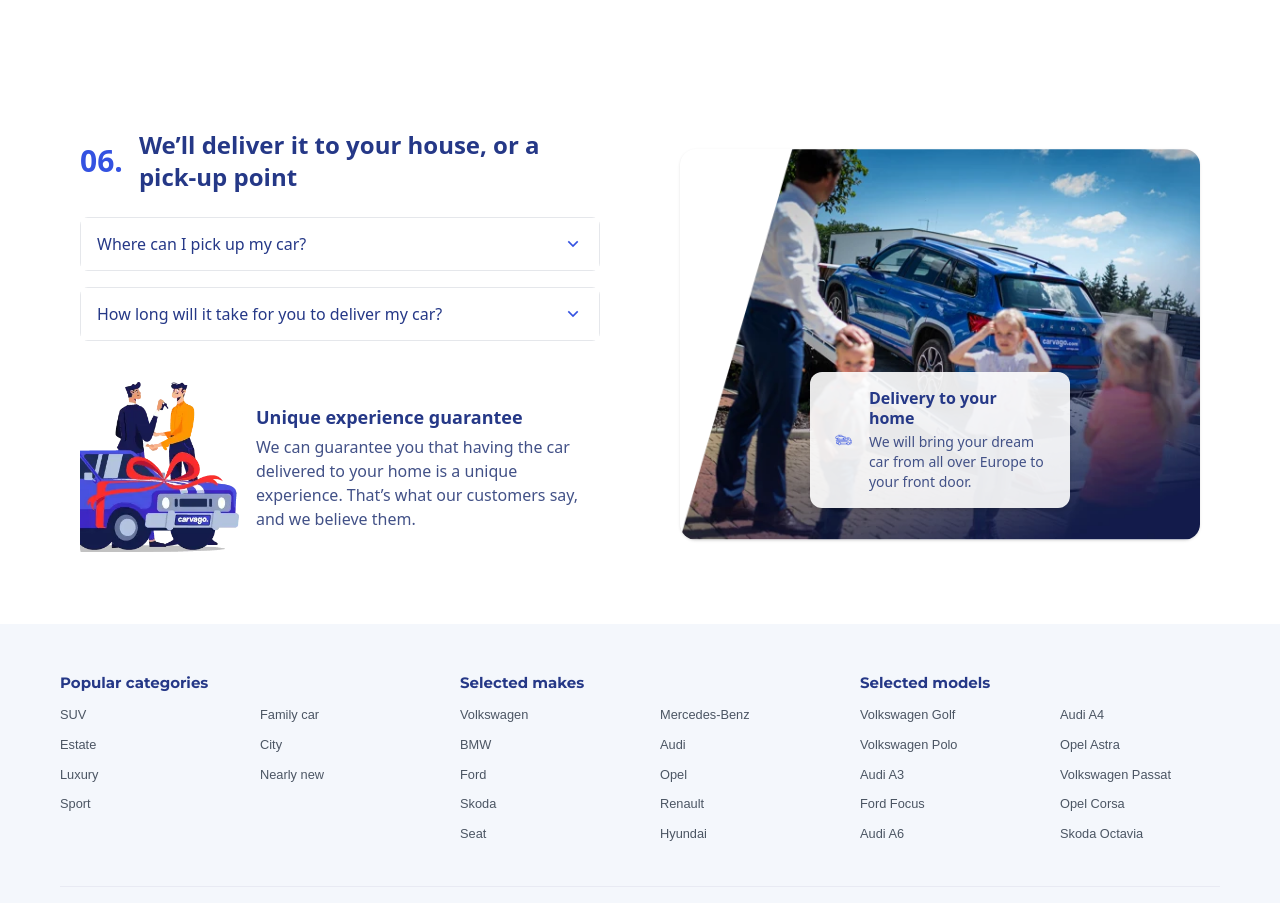
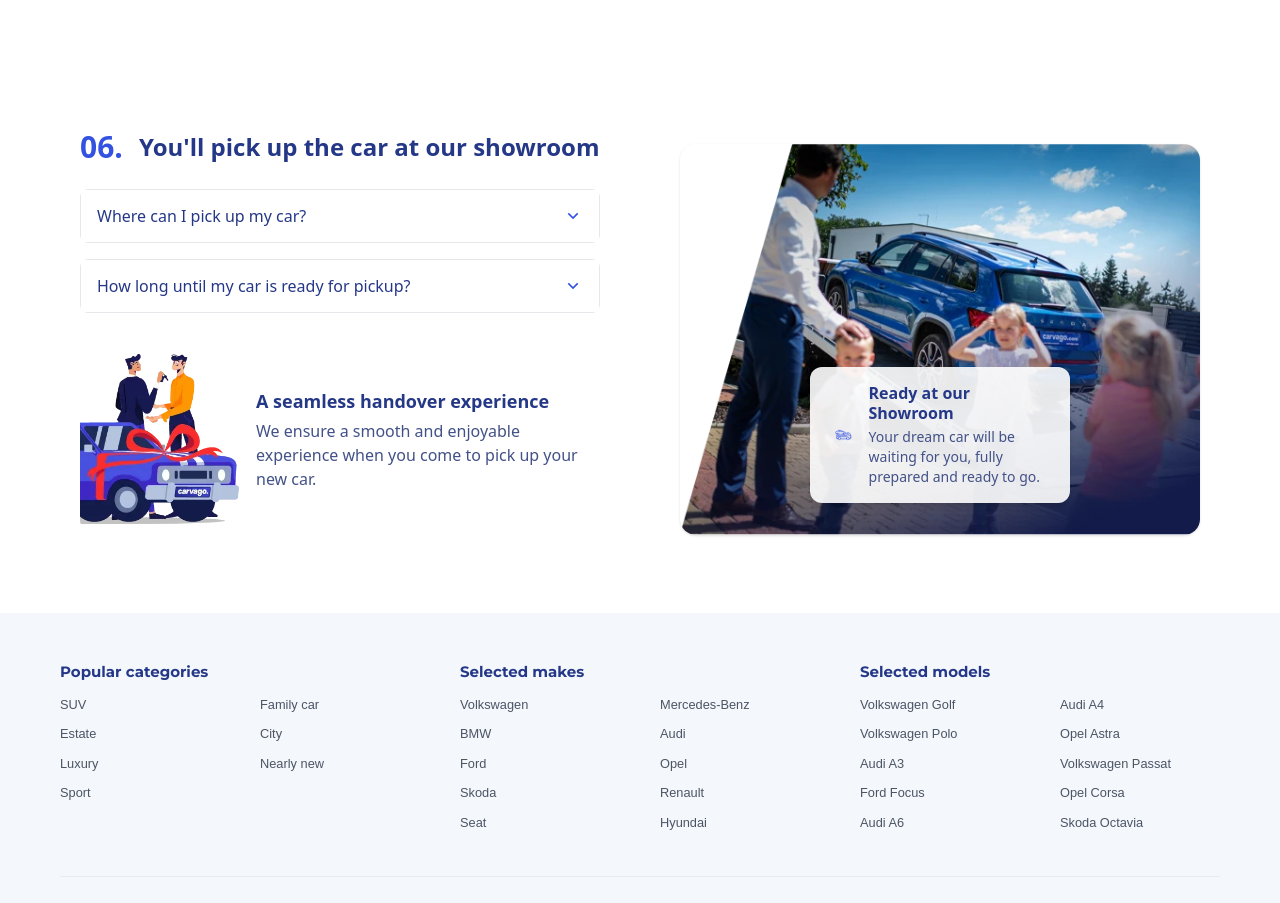
Before and after one commit to tn900225/AutoSaleDN-FE, a React (Vite) app: page /how-auto-works in a window 1280 px wide. Shown: the part 4400-5303 px from the top of the page. Built offline with nearby package versions, Linux system fonts and the light colour scheme.

Commit message:
Update Showroom Pickup

```diff
--- a/src/pages/HowAutoSaleWork.jsx
+++ b/src/pages/HowAutoSaleWork.jsx
@@ -6,7 +6,7 @@
   { number: "03.", label: "Order and pay", anchor: "orderAndPay" },
   { number: "04.", label: "We will provide a guarantee", anchor: "benefits" },
   { number: "05.", label: "We buy out the car", anchor: "carBuyOut" },
-  { number: "06.", label: "We deliver", anchor: "carDeliver" },
+  { number: "06.", label: "Showroom pickup", anchor: "carDeliver" },
 ];
 
 const benefits = [
@@ -94,7 +94,7 @@
     }
   };
 
-    const handleKnowMoreClick = () => {
+  const handleKnowMoreClick = () => {
     if (chooseYourCarRef.current) {
       chooseYourCarRef.current.scrollIntoView({ behavior: "smooth", block: "start" });
     }
@@ -720,19 +720,18 @@
             <div className="flex items-center mb-2">
               <h3 className="text-[#3452e1] text-3xl font-bold mr-4">06.</h3>
               <h4 className="text-2xl font-bold text-[#253887]">
-                We’ll deliver it to your house, or a pick-up point
+                You'll pick up the car at our showroom
               </h4>
             </div>
-            {/* Accordion with icons, dọc, box, border, shadow như ảnh */}
+            {/* Accordion */}
             <div className="flex flex-col gap-4 mt-6">
               <Accordion
-                // icon="/images/icons/oval-check.svg"
                 title="Where can I pick up my car?"
-                content={<>Wherever you wish. Whether we deliver the car directly to your doorstep or you pick it up at one of our pick-up points is entirely up to you. We will hand over the keys and documents, and your only worry will be deciding where to go for your first drive. At the pick-up point, we will also demonstrate the car and answer any questions you may have.</>}
+                content={<>You can pick up your car at our main showroom. We will have everything ready for you. We will hand over the keys and all necessary documents, and our specialist will demonstrate the car and answer any questions you may have.</>}
               />
               <Accordion
-                title="How long will it take for you to deliver my car?"
-                content={<>The process from payment receipt to car handover typically takes around 20 business days. We always strive to deliver as quickly as possible; however, in some cases, delivery times may be extended due to administrative procedures in individual European countries. Rest assured, we are doing everything possible to hand over the car to you in the shortest possible time. Transparency and open communication are key for us, which is why we will keep you informed about the status of your order and any potential changes to the delivery schedule.</>}
+                title="How long until my car is ready for pickup?"
+                content={<>The process from payment receipt to car handover typically takes around 15-20 business days. We always strive to prepare the car as quickly as possible. Transparency and open communication are key for us, which is why we will keep you informed about the status of your order and the exact date when the car is ready for you to pick up.</>}
               />
             </div>
 
@@ -740,13 +739,13 @@
             <div className="hidden md:flex items-center gap-4 mt-8">
               <img
                 src="/images/how-carvago-works-banner-delivery.webp"
-                alt="AutoSaleDN delivery"
+                alt="AutoSaleDN Showroom Pickup"
                 className="w-40 h-auto object-contain rounded-xl"
               />
               <div>
-                <h6 className="text-lg font-bold text-[#253887] mb-1">Unique experience guarantee</h6>
+                <h6 className="text-lg font-bold text-[#253887] mb-1">A seamless handover experience</h6>
                 <span className="text-[#425187] text-base font-medium">
-                  We can guarantee you that having the car delivered to your home is a unique experience. That’s what our customers say, and we believe them.
+                  We ensure a smooth and enjoyable experience when you come to pick up your new car.
                 </span>
               </div>
             </div>
@@ -754,30 +753,30 @@
             <div className="flex md:hidden flex-col items-center mt-8">
               <img
                 src="/images/how-carvago-works-banner-delivery-mobile.webp"
-                alt="AutoSaleDN delivery"
+                alt="AutoSaleDN Showroom Pickup"
                 className="w-40 h-auto object-contain rounded-xl mb-2"
               />
               <h6 className="text-lg font-bold text-[#253887] mb-1 text-center">
-                Unique experience guarantee
+                A seamless handover experience
               </h6>
               <span className="text-[#425187] text-base font-medium text-center">
-                We can guarantee you that having the car delivered to your home is a unique experience. That’s what our customers say, and we believe them.
+                We ensure a smooth and enjoyable experience when you come to pick up your new car.
               </span>
             </div>
           </div>
-          {/* Right: Video panel */}
+          {/* Right: Image panel */}
           <div className="flex-1 flex items-center justify-center relative min-h-[420px]">
             <div className="relative w-full flex flex-col items-center">
               {/* Desktop image */}
               <img
                 src="/images/how-carvago-works-delivery.webp"
-                alt="Delivery"
+                alt="Pickup at showroom"
                 className="hidden md:block w-full max-w-xl h-auto object-contain rounded-2xl shadow"
               />
               {/* Mobile image */}
               <img
                 src="/images/how-carvago-works-delivery-mobile.webp"
-                alt="Delivery"
+                alt="Pickup at showroom"
                 className="block md:hidden w-full max-w-xs h-auto object-contain rounded-2xl shadow"
               />
               <div className="absolute bottom-8 left-1/2 -translate-x-1/2 flex items-center gap-4 bg-white bg-opacity-90 rounded-xl shadow-md px-6 py-4">
@@ -787,22 +786,11 @@
                   <path d="M38.05 29.301L39.7988 28.8929C40.4438 28.7424 40.9 28.1675 40.9 27.5052V24.6095C40.9 23.7376 40.3067 22.9776 39.4608 22.7662L31.75 20.8385C31.5188 20.7807 31.3004 20.6798 31.1065 20.5413L25.2455 16.3549C24.9233 16.1247 24.5371 16.001 24.1411 16.001H15.8489C15.4591 16.001 15.0787 16.1209 14.7594 16.3444L10.7506 19.1505C10.5846 19.2668 10.4011 19.3557 10.207 19.4139L7.20766 20.3137C6.3557 20.5693 5.79508 21.3817 5.85845 22.2689L6.13461 26.1352C6.18934 26.9014 6.70014 27.5593 7.42895 27.8023L10.5 28.826M18.1 29.301H31.4M18.2462 16.001L15.7792 18.5463C15.2076 19.136 15.6031 20.1241 16.4237 20.1567L31.4 20.751M31.4 27.876C31.4 29.7123 32.8887 31.201 34.725 31.201C36.5614 31.201 38.05 29.7123 38.05 27.876C38.05 26.0396 36.5614 24.551 34.725 24.551C32.8887 24.551 31.4 26.0396 31.4 27.876ZM10.5 27.876C10.5 29.7123 11.9887 31.201 13.825 31.201C15.6614 31.201 17.15 29.7123 17.15 27.876C17.15 26.0396 15.6614 24.551 13.825 24.551C11.9887 24.551 10.5 26.0396 10.5 27.876Z" stroke="currentColor" strokeWidth="2" strokeLinecap="round" strokeLinejoin="round"></path>
                 </svg>
                 <div>
-                  <h6 className="text-base font-bold text-[#253887] leading-tight mb-1">Delivery to your home</h6>
+                  <h6 className="text-base font-bold text-[#253887] leading-tight mb-1">Ready at our Showroom</h6>
                   <p className="text-[#425187] text-sm font-medium mb-0">
-                    We will bring your dream car from all over Europe to your front door.
+                    Your dream car will be waiting for you, fully prepared and ready to go.
                   </p>
                 </div>
-                {/* <a href="/landingDelivery" className="ml-4">
-                  <button
-                    type="button"
-                    className="flex items-center gap-1 bg-[#3452e1] hover:bg-[#253887] text-white font-bold rounded-xl px-5 py-2 text-base shadow transition focus:outline-none"
-                  >
-                    More about delivery
-                    <svg viewBox="0 0 16 16" className="w-5 h-5" fill="none">
-                      <path fillRule="evenodd" clipRule="evenodd" d="M5.29289 3.29289C4.90237 3.68342 4.90237 4.31658 5.29289 4.70711L8.58579 8L5.29289 11.2929C4.90237 11.6834 4.90237 12.3166 5.29289 12.7071C5.68342 13.0976 6.31658 13.0976 6.70711 12.7071L10.7071 8.70711C10.8946 8.51957 11 8.26522 11 8C11 7.73478 10.8946 7.48043 10.7071 7.29289L6.70711 3.29289C6.31658 2.90237 5.68342 2.90237 5.29289 3.29289Z" fill="currentColor"></path>
-                    </svg>
-                  </button>
-                </a> */}
               </div>
             </div>
           </div>
```
